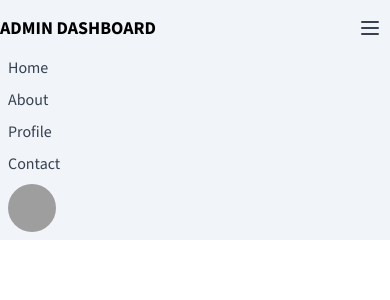
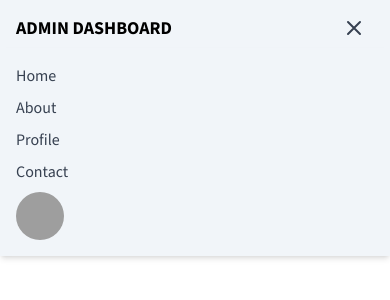
Before and after one commit to Ahsinal/admin-panel, a React (Create React App) app: page / in a window 390 px wide. Both pictures are taken after a click on the button 370 px from the left and 28 px from the top of the page. Shown: the top 300 px of the page. Built offline with nearby package versions, Linux system fonts and the light colour scheme; grey boxes are pictures that could not be loaded.

Commit message:
completed basic navbar responsiveness

```diff
--- a/src/components/Topbar.jsx
+++ b/src/components/Topbar.jsx
@@ -10,10 +10,10 @@ const Topbar = () => {
     <>
       {/* Main Navbar */}
       <div className={`bg-slate-100  }`}>
-        <div className="container mx-auto  flex items-center justify-between  ">
+        <div className="container mx-auto  flex items-center justify-between px-4 lg:py-4 ">
           <div className="text-lg font-bold">ADMIN DASHBOARD</div>
           {/* Right Section  Menu for large screens) */}
-          <div className="hidden ml-auto md:flex items-center space-x-6">
+          <div className="hidden ml-auto md:flex items-center space-x-6 ">
             {["Home", "About", "Profile", "Contact"].map((item) => (
               <Link
                 key={item}
@@ -33,12 +33,29 @@ const Topbar = () => {
             </Link>
           </div>
 
-          {/* Mobile Menu Button (Hamburger) */}
-          <div className="py-4 md:hidden mx-2 flex items-center">
+          {/* Mobile Menu Button (Hamburger/close) */}
+          <div className="py-4  md:hidden mx-2 flex items-center">
             <button
               onClick={toggleNavbar}
               className="md:hidden text-gray-700 focus:outline-none"
             >
+              {isOpen ? (
+                // Close Icon
+                <svg
+                  xmlns="http://www.w3.org/2000/svg"
+                  fill="none"
+                  viewBox="0 0 24 24"
+                  stroke="currentColor"
+                  className="w-6 h-6"
+                >
+                  <path
+                    strokeLinecap="round"
+                    strokeLinejoin="round"
+                    strokeWidth="2"
+                    d="M6 18L18 6M6 6l12 12"
+                  />
+                </svg>
+              ) : (
                 <svg
                   xmlns="http://www.w3.org/2000/svg"
                   fill="none"
@@ -53,29 +70,25 @@ const Topbar = () => {
                     d="M4 6h16M4 12h16M4 18h16"
                   />
                 </svg>
+              )}
             </button>
           </div>
 
           {/* Mobile Dropdown Menu */}
-          <div
-            className={`${
-              isOpen
-                ? "scale-100 opacity-100 translate-y-0 block"
-                : "hidden scale-0 opacity-0 translate-y-[-20] "
-            }lg:flex flex-col lg:flex-row lg:space-y-0  absolute lg:static top-12 lg:top-0 left-0 right-0  lg:bg-transparent lg:p-0 transition-all duration-500 ease-out transform bg-slate-100`}
-          >
-           <div className="flex flex-col space-y-2 p-2">
+          {isOpen && (
+            <div className="md:hidden absolute top-12 left-0 right-0 bg-slate-100 shadow-md z-10 flex flex-col items-start space-y-2 p-4">
               {["Home", "About", "Profile", "Contact"].map((item) => (
                 <Link
                   key={item}
                   to={`/${item.toLowerCase()}`}
                   className="text-gray-700 hover:text-gray-900"
+                  onClick={() => setIsOpen(false)} // Close menu on click
                 >
                   {item}
                 </Link>
               ))}
               {/* Avatar */}
-            <Link to="/profile" className="mt-4 flex ">
+              <Link to="/profile" className="flex mt-2">
                 <img
                   src="https://img.freepik.com/premium-vector/default-avatar-profile-icon-social-media-user-image-gray-avatar-icon-blank-profile-silhouette-vector-illustration_561158-3396.jpg?semt=ais_hybrid"
                   alt="avatar"
@@ -83,7 +96,7 @@ const Topbar = () => {
                 />
               </Link>
             </div>
-          </div>
+          )}
         </div>
       </div>
     </>
--- a/src/pages/Homepage.jsx
+++ b/src/pages/Homepage.jsx
@@ -2,7 +2,7 @@ import React from 'react'
 
 const Homepage = () => {
   return (
-    <div >Homepage</div>
+    <div >Homepage Lorem ipsum dolor sit, amet consectetur adipisicing elit. Voluptatum fugit dolore, esse distinctio sint veniam non tempora repudiandae totam, quibusdam qui quisquam sit necessitatibus unde expedita et! Id, fugit illo.</div>
   )
 }
 
```
Lines whose indentation alone changed are shown as unchanged.
